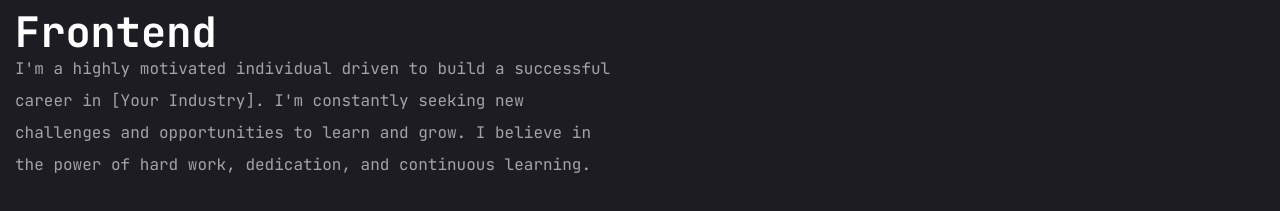
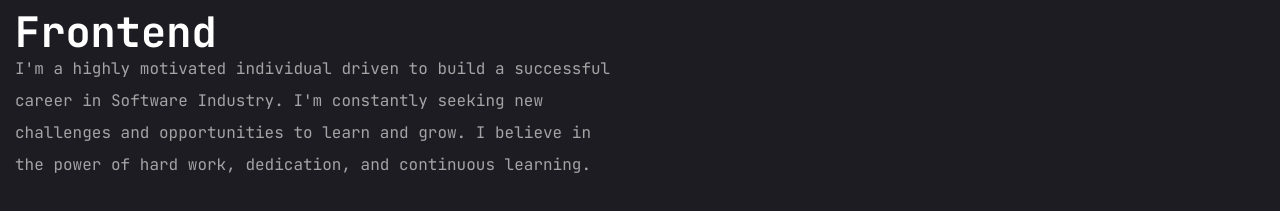
Before and after one commit to shahriar2880/portfolio, a Next.js app: page /work in a window 1280 px wide. Shown: the part 315-526 px from the top of the page. Built offline with nearby package versions, Linux system fonts and the light colour scheme.

Commit message:
outlune number and project description

```diff
--- a/app/work/page.jsx
+++ b/app/work/page.jsx
@@ -21,7 +21,7 @@ const projects = [
     category: "frontend",
     title: "project 1",
     description:
-      "I'm a highly motivated individual driven to build a successful career in [Your Industry]. I'm constantly seeking new challenges and opportunities to learn and grow. I believe in the power of hard work, dedication, and continuous learning.",
+      "I'm a highly motivated individual driven to build a successful career in Software Industry. I'm constantly seeking new challenges and opportunities to learn and grow. I believe in the power of hard work, dedication, and continuous learning.",
     stack: [{ name: "Html 5" }, { name: "Css 3" }, { name: "Javascript" }],
     image: "",
     live: "",
@@ -32,7 +32,7 @@ const projects = [
     category: "fullstack",
     title: "project 2",
     description:
-      "I'm a highly motivated individual driven to build a successful career in [Your Industry]. I'm constantly seeking new challenges and opportunities to learn and grow. I believe in the power of hard work, dedication, and continuous learning.",
+      "I'm a highly motivated individual driven to build a successful career in Software Industry. I'm constantly seeking new challenges and opportunities to learn and grow. I believe in the power of hard work, dedication, and continuous learning.",
     stack: [{ name: "Next.js" }, { name: "Tailwind" }, { name: "Javascript" }],
     image: "",
     live: "",
@@ -43,7 +43,7 @@ const projects = [
     category: "fullstack",
     title: "project 3",
     description:
-      "I'm a highly motivated individual driven to build a successful career in [Your Industry]. I'm constantly seeking new challenges and opportunities to learn and grow. I believe in the power of hard work, dedication, and continuous learning.",
+      "I'm a highly motivated individual driven to build a successful career in Software Industry. I'm constantly seeking new challenges and opportunities to learn and grow. I believe in the power of hard work, dedication, and continuous learning.",
     stack: [{ name: "Next.js" }, { name: "Tailwind" }, { name: "Javascript" }],
     image: "",
     live: "",
@@ -54,7 +54,7 @@ const projects = [
     category: "fullstack",
     title: "project 4",
     description:
-      "I'm a highly motivated individual driven to build a successful career in [Your Industry]. I'm constantly seeking new challenges and opportunities to learn and grow. I believe in the power of hard work, dedication, and continuous learning.",
+      "I'm a highly motivated individual driven to build a successful career in Software Industry. I'm constantly seeking new challenges and opportunities to learn and grow. I believe in the power of hard work, dedication, and continuous learning.",
     stack: [{ name: "Next.js" }, { name: "Tailwind" }, { name: "Javascript" }],
     image: "",
     live: "",
```
